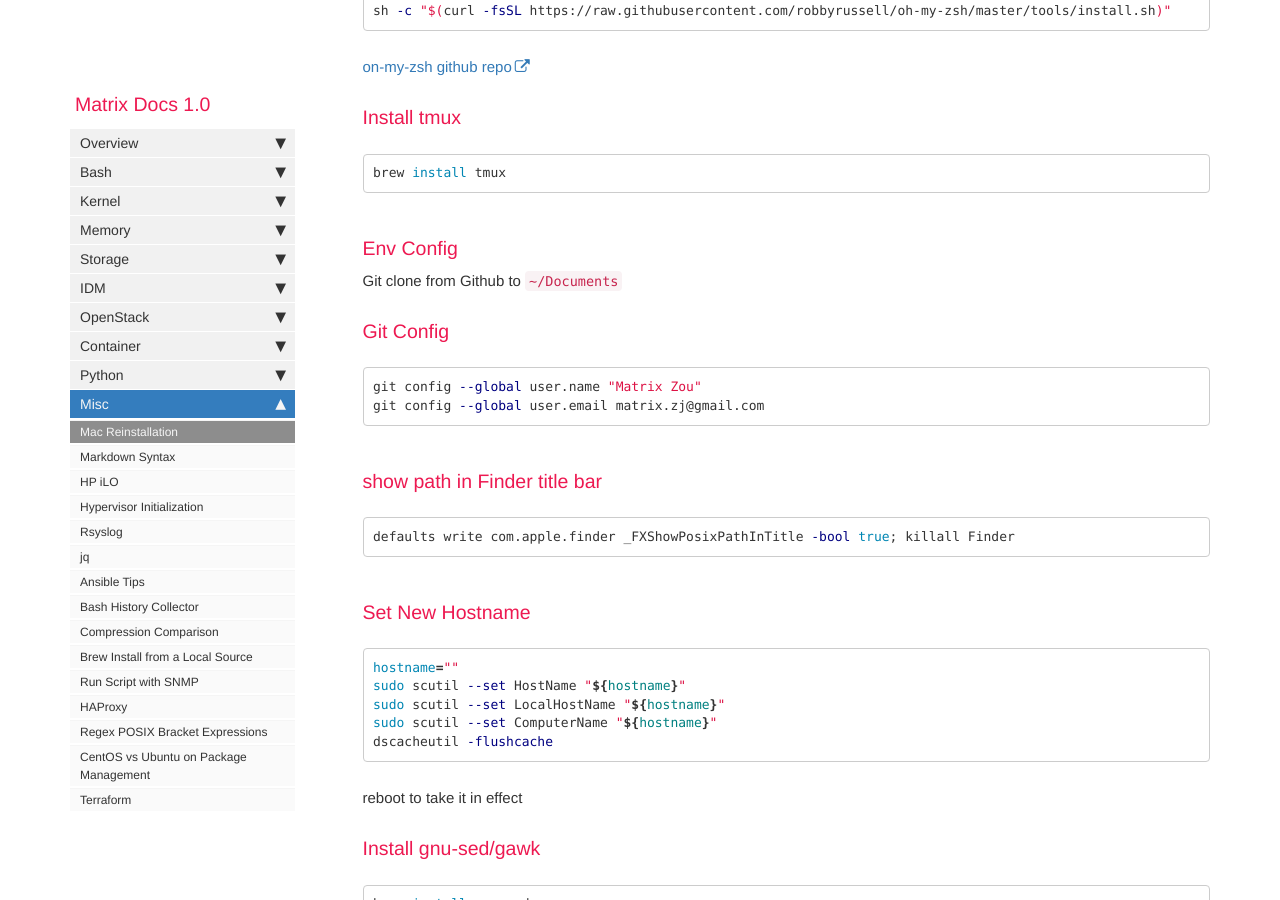
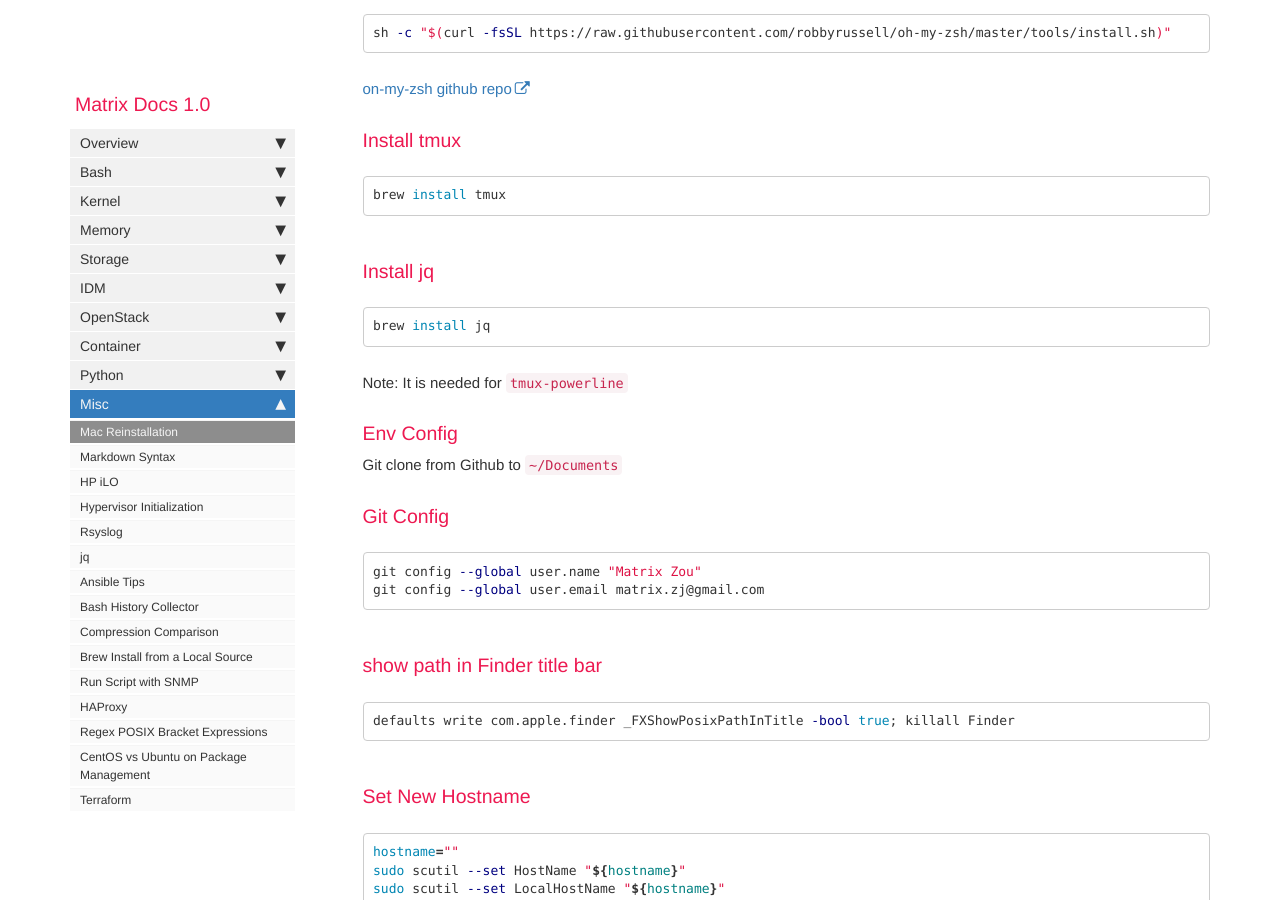
Before and after one commit to matrixzj/documentations, a Jekyll site: the page built from pages/misc/misc_mac_reinstallation_steps.md, in a window 1280 px wide and 900 px high, scrolled down 1703 px. Built offline with Jekyll 4.4.1, drawn with Linux system fonts in a browser that asks for light colours; comment, search, counter and statistics services are not loaded.

Commit message:
There are        1 files have been modified at 2024-05-22 00:09:15 . 	-rw-r--r--@ 1 jzou  staff  7112 May 22 00:09 pages/misc/misc_mac_reinstallation_steps.md No files have been added. No files have been deleted. No file type has been changed.

````diff
--- a/pages/misc/misc_mac_reinstallation_steps.md
+++ b/pages/misc/misc_mac_reinstallation_steps.md
@@ -43,6 +43,12 @@ sh -c "$(curl -fsSL https://raw.githubusercontent.com/robbyrussell/oh-my-zsh/mas
 ```bash
 brew install tmux
 ```
+
+### Install jq
+```bash
+brew install jq
+```
+Note: It is needed for `tmux-powerline`
 
 ### Env Config
 Git clone from Github to `~/Documents`
````
